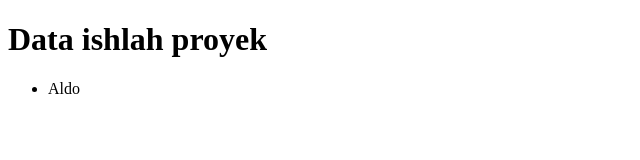
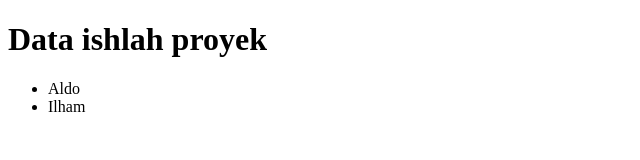
Before and after one commit to rejikun1234/test-remote-3, a plain HTML site: page index.html in a window 1280 px wide. Shown: the full height of the page, 0-640 px from the left. Drawn offline with Linux system fonts and the light colour scheme.

Commit message:
menambahkan nama pada index.html

```diff
--- a/index.html
+++ b/index.html
@@ -11,6 +11,7 @@
     <h1>Data ishlah proyek</h1>
     <ul>
         <li>Aldo</li>
+        <li>Ilham</li>
     </ul>
 
 </body>
```
